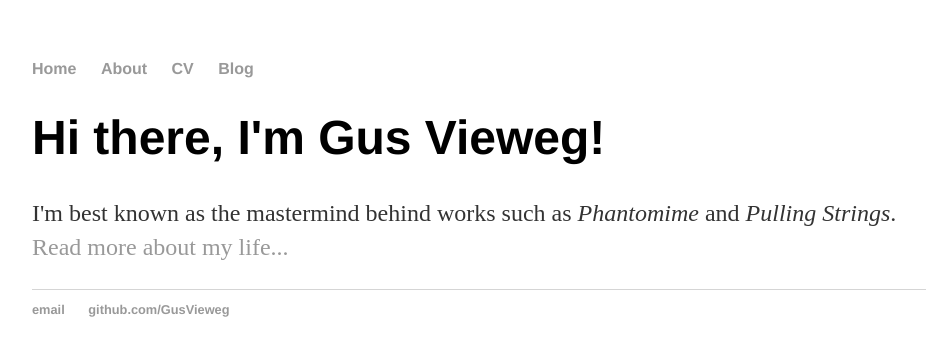
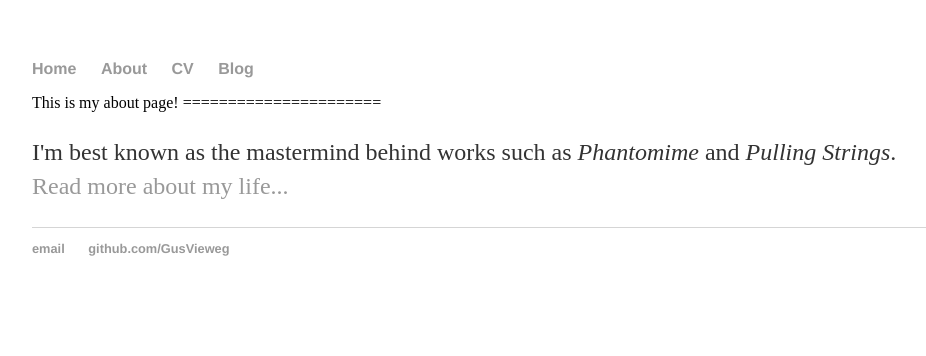
Before and after one commit to nilesh-kumar-developer/gusvieweg.github.io, a Jekyll site: the page built from about/index.html, in a window 1280 px wide. Shown: the top 356 px of the page, without its empty margins (160-1086 px from the left). Built offline with Jekyll 4.4.1, drawn with Linux system fonts in a browser that asks for light colours.

Commit message:
Update index.html

```diff
--- a/about/index.html
+++ b/about/index.html
@@ -3,6 +3,7 @@ layout: default
 title: Gus Vieweg's About
 ---
 <div class="blurb">
-	<h1>Hi there, I'm Gus Vieweg!</h1>
+	This is my about page!
+	======================
 	<p>I'm best known as the mastermind behind works such as <em>Phantomime</em> and <em>Pulling Strings</em>. <a href="/about">Read more about my life...</a></p>
 </div><!-- /.blurb -->
```
